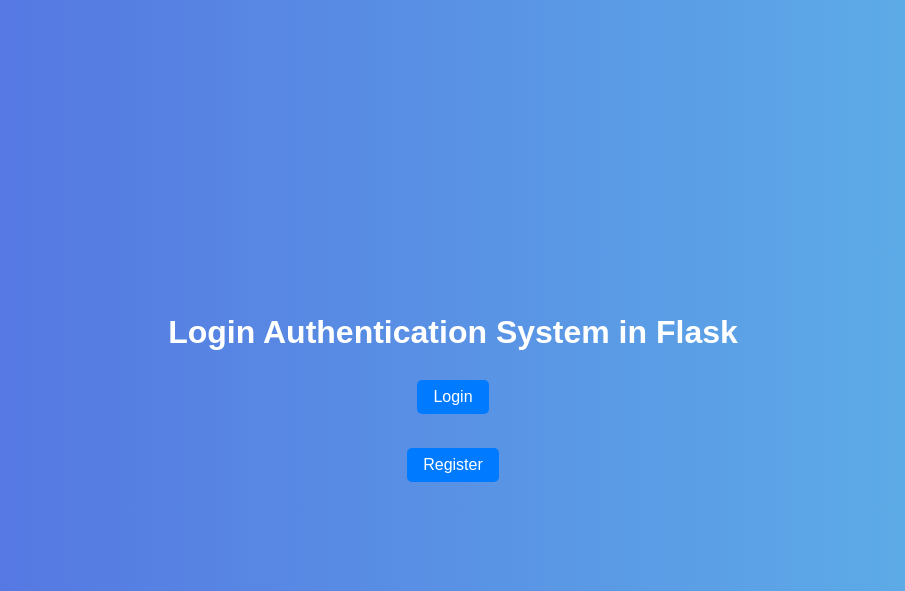
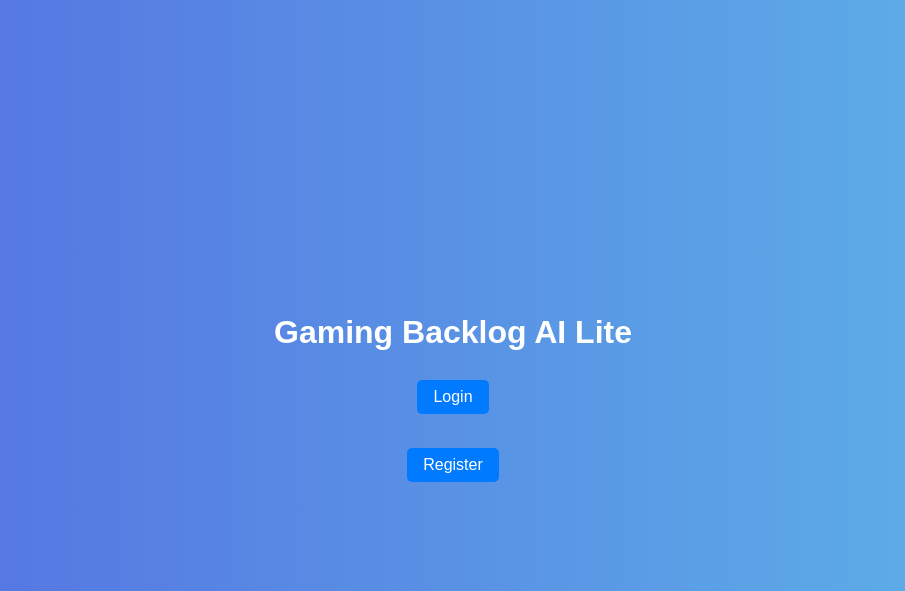
Before and after one commit to SevenWoos/GamingBacklogAI, a Flask app: page / in a window 1280 px wide. Shown: the top 591 px of the page, without its empty margins (187-1092 px from the left). Run offline with Flask 3, Linux system fonts and the light colour scheme.

Commit message:
updated homepage header

```diff
--- a/mark3/templates/home.html
+++ b/mark3/templates/home.html
@@ -10,7 +10,7 @@
 </head>
 
 <body>
-  <h1>Login Authentication System in Flask</h1>
+  <h1>Gaming Backlog AI Lite</h1>
   <a class="btn login_btn" href="{{url_for('login')}}">Login</a><br>
   <a class="btn register_btn" href="{{url_for('register')}}">Register</a><br>
 </body>
```
